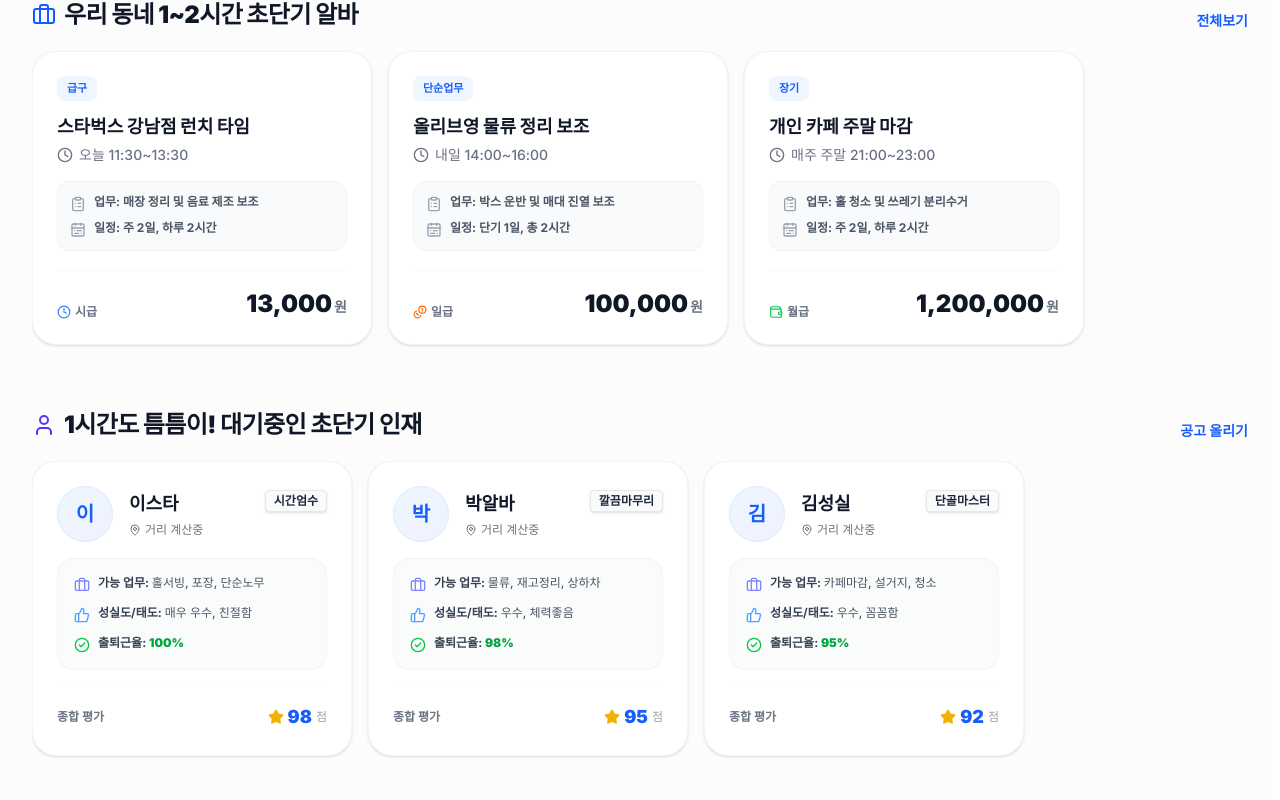
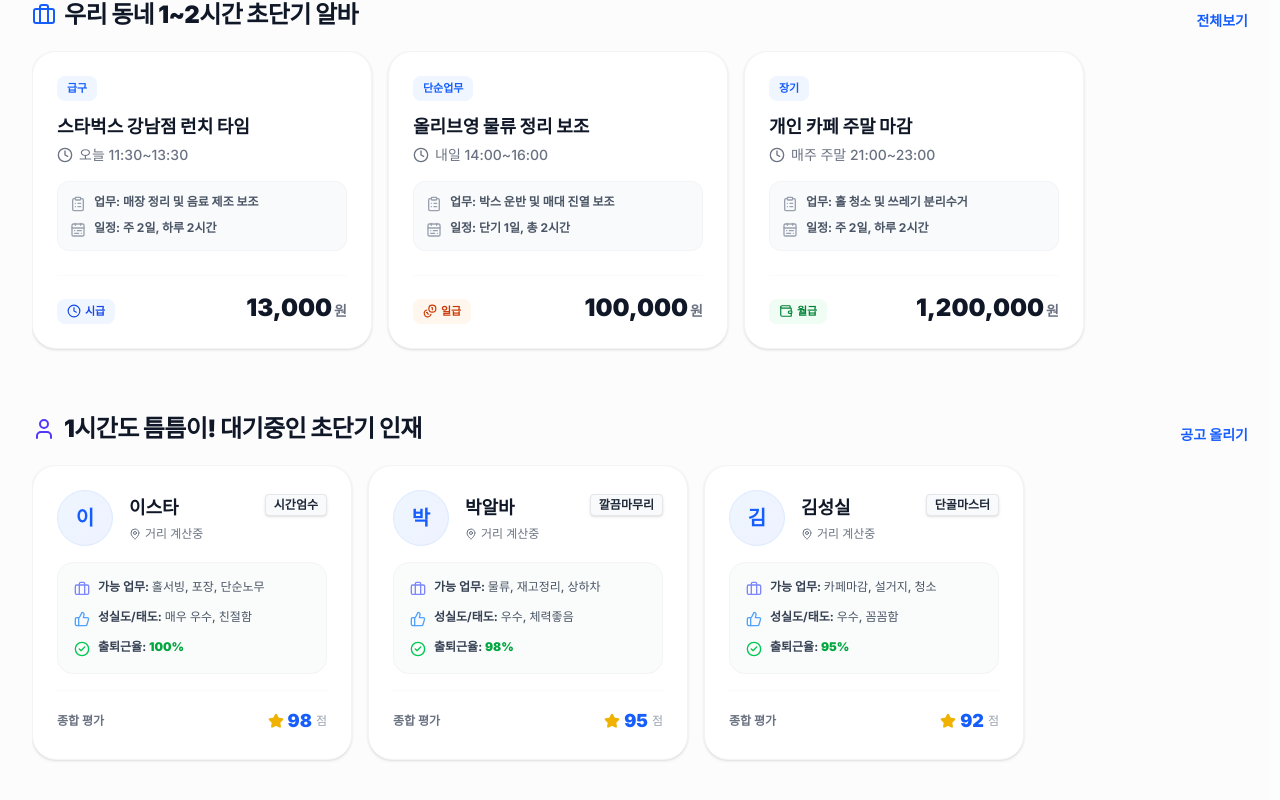
Before and after one commit to adoptercokr/microjob, a Next.js app: page / in a window 1280 px wide. Shown: the part 671-1471 px from the top of the page. Built offline with nearby package versions, Linux system fonts and the light colour scheme; no server answers.

Commit message:
style: Wrap pay types in colored badges for emphasis

```diff
--- a/src/app/page.tsx
+++ b/src/app/page.tsx
@@ -75,13 +75,13 @@ export default function Home() {
     { id: 3, name: '김성실', score: 92, badge: '단골마스터', lat: 37.505, lng: 127.035, possibleTasks: '카페마감, 설거지, 청소', diligence: '우수', attitude: '꼼꼼함', commuteRate: '95%' },
   ];
 
-  const getPayIcon = (type: string) => {
+  const getPayBadge = (type: string) => {
     switch(type) {
-      case '시급': return <Clock className="w-3.5 h-3.5 text-blue-500" />;
-      case '일급': return <Coins className="w-3.5 h-3.5 text-orange-500" />;
-      case '월급': return <Wallet className="w-3.5 h-3.5 text-green-500" />;
-      case '연봉': return <Landmark className="w-3.5 h-3.5 text-purple-500" />;
-      default: return <CircleDollarSign className="w-3.5 h-3.5 text-gray-500" />;
+      case '시급': return <span className="flex items-center gap-1 px-2.5 py-1 bg-blue-50 text-blue-700 rounded-lg text-[11px] font-black"><Clock className="w-3.5 h-3.5" /> 시급</span>;
+      case '일급': return <span className="flex items-center gap-1 px-2.5 py-1 bg-orange-50 text-orange-700 rounded-lg text-[11px] font-black"><Coins className="w-3.5 h-3.5" /> 일급</span>;
+      case '월급': return <span className="flex items-center gap-1 px-2.5 py-1 bg-green-50 text-green-700 rounded-lg text-[11px] font-black"><Wallet className="w-3.5 h-3.5" /> 월급</span>;
+      case '연봉': return <span className="flex items-center gap-1 px-2.5 py-1 bg-purple-50 text-purple-700 rounded-lg text-[11px] font-black"><Landmark className="w-3.5 h-3.5" /> 연봉</span>;
+      default: return <span className="flex items-center gap-1 px-2.5 py-1 bg-gray-50 text-gray-700 rounded-lg text-[11px] font-black"><CircleDollarSign className="w-3.5 h-3.5" /> {type}</span>;
     }
   };
 
@@ -229,10 +229,8 @@ export default function Home() {
                   </div>
                 </div>
 
-                <div className="flex justify-between items-end border-t border-gray-50 pt-4">
-                  <span className="text-xs text-gray-500 font-bold flex items-center gap-1">
-                    {getPayIcon(job.payType)} {job.payType}
-                  </span>
+                <div className="flex justify-between items-end border-t border-gray-50 pt-4 mt-1">
+                  {getPayBadge(job.payType)}
                   <span className="font-black text-gray-900 text-2xl">{job.wage.toLocaleString()}<span className="text-sm font-bold text-gray-500 ml-0.5">원</span></span>
                 </div>
               </div>
```
